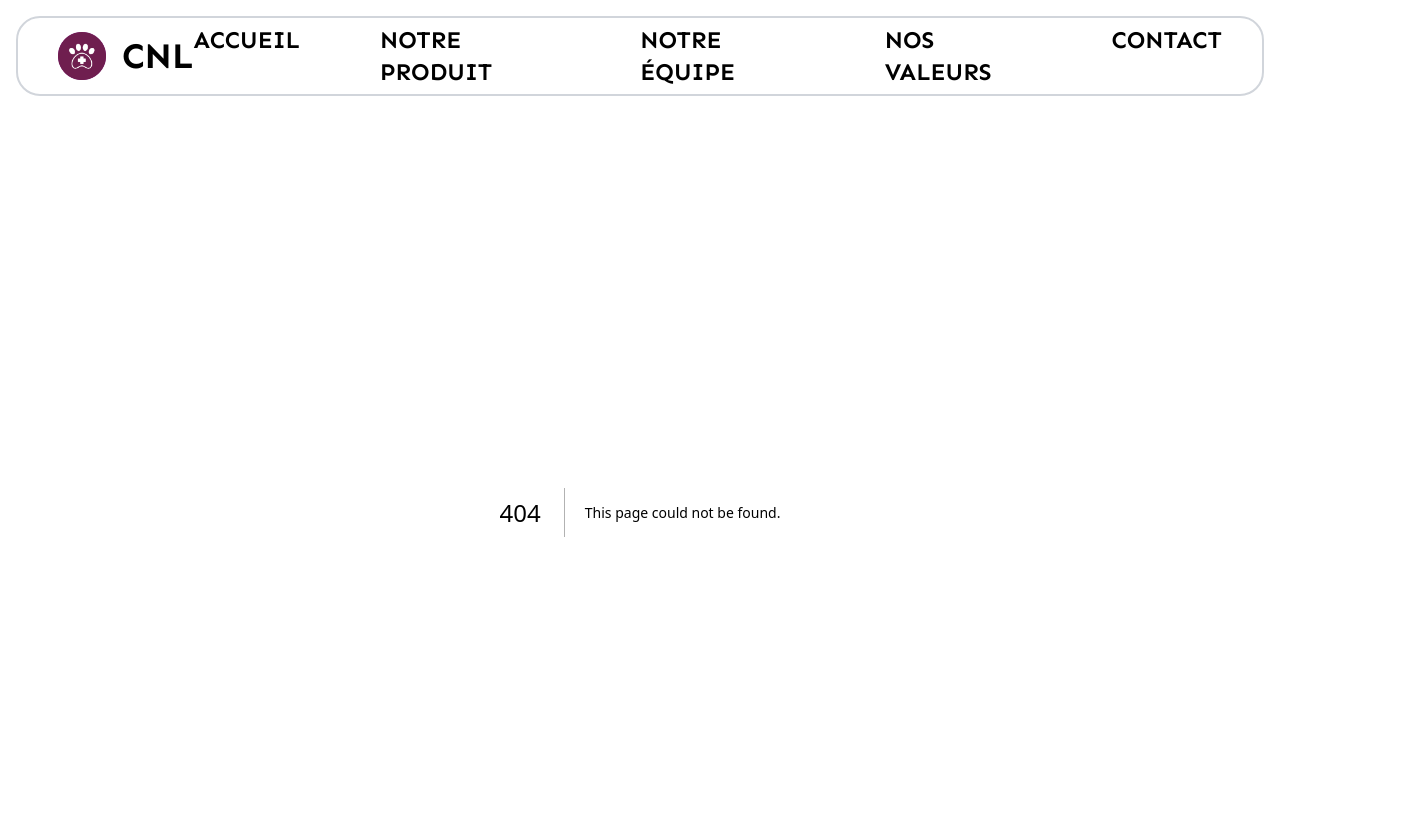
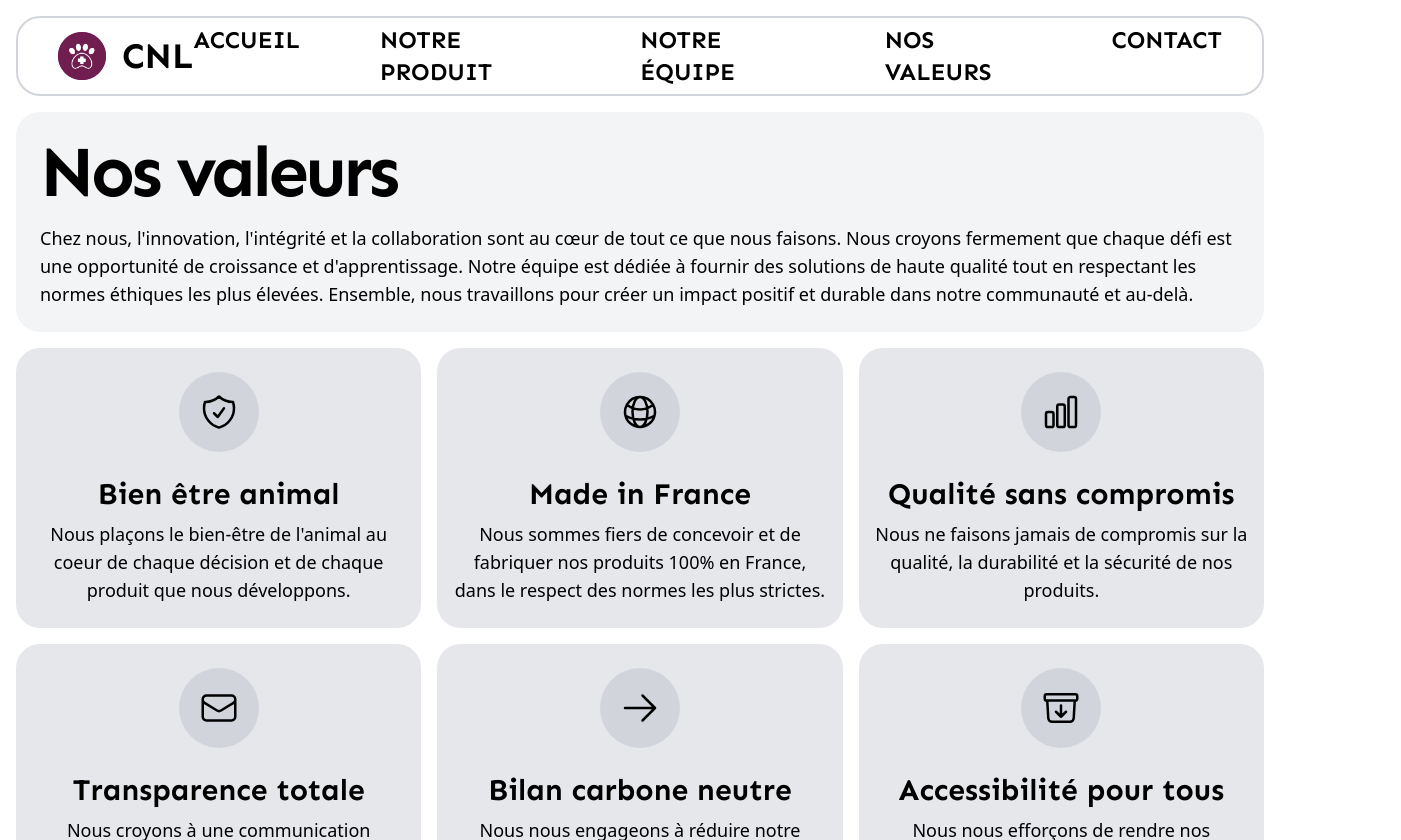
Before and after one commit to nderousseaux/cnl, a Next.js app: page /valeurs in a window 1280 px wide. Before the commit this address had no page. Shown: the top 840 px of the page, 1401 px wide, since content can reach past the window. Built offline with nearby package versions, Linux system fonts and the light colour scheme.

Commit message:
✨ feat: contact page

```diff
--- /dev/null
+++ b/src/app/contact/page.tsx
@@ -0,0 +1,62 @@
+import Image from 'next/image';
+import Link from 'next/link';
+
+import { emphasisFont } from '@/src/ui/fonts';
+import { ArrowRightIcon, EnvelopeIcon, GlobeAltIcon, ShieldCheckIcon, ChartBarIcon, ArchiveBoxArrowDownIcon } from '@heroicons/react/24/outline';
+
+export default function Page() {
+  return (
+    <main className="flex justify-center h-screen font-sans">
+      <div className="w-full flex flex-col">
+        <section className="col-span-2 row-span-2 bg-gray-100 p-6 rounded-3xl flex flex-col justify-between mb-4">
+          <h2 className={`text-7xl font-bold ${emphasisFont.className} tracking-tighter mb-4`}>Nous contacter</h2>
+
+          <form className="flex flex-col gap-4">
+            <input type="text" placeholder="Nom" className="p-4 rounded-3xl w-full" />
+            <input type="email" placeholder="Email" className="p-4 rounded-3xl w-full" />
+            <input type="text" placeholder="Sujet" className="p-4 rounded-3xl w-full" />
+            <textarea placeholder="Message" className="p-4 rounded-3xl w-82" />
+            <button type="submit" className="bg-black text-white p-4 rounded-3xl w-full">Envoyer</button>
+          </form>
+        </section>
+        <section className="col-span-2 row-span-2 bg-gray-100 p-6 rounded-3xl flex justify-between mb-4 gap-4">
+          <section className="flex-1 bg-gray-200 p-4 py-6 rounded-3xl relative flex flex-col items-center gap-2">
+            <div className="flex items-center justify-center w-20 h-20 bg-gray-300 rounded-full">
+              <ArchiveBoxArrowDownIcon className="w-10 h-10" />
+            </div>
+            <h2 className={`text-3xl font-bold ${emphasisFont.className} mt-4`}>
+              Chat en direct
+            </h2>
+            <p className="text-lg text-center">
+              Notre équipe est disponible en ligne du lundi au vendredi de 9h à 18h pour répondre à toutes vos questions.
+            </p>
+          </section>
+          <section className="flex-1 bg-gray-200 p-4 py-6 rounded-3xl relative flex flex-col items-center gap-2">
+            <div className="flex items-center justify-center w-20 h-20 bg-gray-300 rounded-full">
+              <EnvelopeIcon className="w-10 h-10" />
+            </div>
+            <h2 className={`text-3xl font-bold ${emphasisFont.className} mt-4`}>
+              Email
+            </h2>
+            <p className="text-lg text-center">
+              Envoyez nous un email à l'adresse suivante : <a href="mailto:nohann.derousseauxlebert@gmail.com" className="underline">
+              nohann.derousseauxlebert@gmail.com
+              </a>
+            </p>
+          </section>
+          <section className="flex-1 bg-gray-200 p-4 py-6 rounded-3xl relative flex flex-col items-center gap-2">
+            <div className="flex items-center justify-center w-20 h-20 bg-gray-300 rounded-full">
+              <ArrowRightIcon className="w-10 h-10" />
+            </div>
+            <h2 className={`text-3xl font-bold ${emphasisFont.className} mt-4`}>
+              Addresse
+            </h2>
+            <p className="text-lg text-center">
+              12 rue de la Bouloie 25000 Besançon, France
+            </p>
+          </section>
+        </section>
+      </div>
+    </main>
+  );
+}
--- /dev/null
+++ b/src/app/valeurs/page.tsx
@@ -0,0 +1,91 @@
+import Image from 'next/image';
+import Link from 'next/link';
+
+import { emphasisFont } from '@/src/ui/fonts';
+import { ArrowRightIcon, EnvelopeIcon, GlobeAltIcon, ShieldCheckIcon, ChartBarIcon, ArchiveBoxArrowDownIcon } from '@heroicons/react/24/outline';
+
+export default function Page() {
+  const data = [
+    {
+      icon: <ShieldCheckIcon className="w-10 h-10" />,
+      title: "Bien être animal",
+      description: "Nous plaçons le bien-être de l'animal au coeur de chaque décision et de chaque produit que nous développons."
+    },
+    {
+      icon: <GlobeAltIcon className="w-10 h-10" />,
+      title: "Made in France",
+      description: "Nous sommes fiers de concevoir et de fabriquer nos produits 100% en France, dans le respect des normes les plus strictes."
+    },
+    {
+      icon: <ChartBarIcon className="w-10 h-10" />,
+      title: "Qualité sans compromis",
+      description: "Nous ne faisons jamais de compromis sur la qualité, la durabilité et la sécurité de nos produits."
+    },
+    {
+      icon: <EnvelopeIcon className="w-10 h-10" />,
+      title: "Transparence totale",
+      description: "Nous croyons à une communication honnête et transparente avec nos clients, nos partenaires et nos employés."
+    },
+    {
+      icon: <ArrowRightIcon className="w-10 h-10" />,
+      title: "Bilan carbone neutre",
+      description: "Nous nous engageons à réduire notre empreinte carbone et à compenser les émissions de CO2 de nos activités."
+    },
+    {
+      icon: <ArchiveBoxArrowDownIcon className="w-10 h-10" />,
+      title: "Accessibilité pour tous",
+      description: "Nous nous efforçons de rendre nos produits accessibles au plus grand nombre de propriétaires d'animaux."
+    }
+  ]
+
+  return (
+    <main className="flex justify-center h-screen font-sans">
+      <div className="w-full flex flex-col">
+        <section className="col-span-2 row-span-2 bg-gray-100 p-6 rounded-3xl flex flex-col justify-between mb-4">
+          <h2 className={`text-7xl font-bold ${emphasisFont.className} tracking-tighter mb-4`}>Nos valeurs</h2>
+          <p className="text-lg">
+          Chez nous, l'innovation, l'intégrité et la collaboration sont au cœur de tout ce que nous faisons. Nous croyons fermement que chaque défi est une opportunité de croissance et d'apprentissage. Notre équipe est dédiée à fournir des solutions de haute qualité tout en respectant les normes éthiques les plus élevées. Ensemble, nous travaillons pour créer un impact positif et durable dans notre communauté et au-delà.
+          </p>
+        </section>
+        <div className="grid grid-cols-1 md:grid-cols-2 xl:grid-cols-3 gap-4 w-full pb-4">
+          {data.map((valeur, index) => (
+            <section className="col-span-1 row-span-1 bg-gray-200 p-4 py-6 rounded-3xl relative flex flex-col items-center gap-2" key={index}>
+                <div className="flex items-center justify-center w-20 h-20 bg-gray-300 rounded-full">
+                  {valeur.icon}
+                </div>
+                <h2 className={`text-3xl font-bold ${emphasisFont.className} mt-4`}>
+                  {valeur.title}
+                </h2>
+                <p className="text-lg text-center">
+                  {valeur.description}
+                </p>
+            </section>
+          ))}
+        </div>
+        <section className="col-span-2 row-span-2 bg-gray-100 p-6 rounded-3xl flex justify-between mb-4 gap-40">
+          <div className="flex flex-col gap-4 text-left text-xl pb-4 ">
+            <h2 className={`text-7xl font-bold ${emphasisFont.className} tracking-tighter mb-4`}>Nos engagement envers les animaux et la planète</h2>
+            <p className="text-lg">
+              Chaque année, nous consacrons 5% de nos bénéfices à des associations de protection animale et des initiatives environnementales. Nous croyons fermement que notre responsabilité va au-delà de nos produits.
+            </p>
+            <p className="text-lg">
+              Notre équipe participe régulièrment à des actions de bénévolat dans des refuges et des centres de sauvetage d'animaux. C'est notre façon de rester connectés à notre mission première : améliorer la vie des animaux.
+            </p>
+            <div className="h-full"/>
+
+            <Link href="/contact" className="w-80 h-14 rounded-full flex items-center justify-between border-white border-2 pl-4 p-1 bg-black">
+              <p className={`text-white uppercase ${emphasisFont.className} text-2xl font-bold`}>
+                Nos actions
+              </p>
+              <div className="bg-white rounded-full flex items-center justify-center aspect-square h-full">
+                <EnvelopeIcon className="w-6 h-6 text-black" />
+              </div>
+            </Link>
+          </div>
+          <Image src="/assets/ecology.jpg" alt="Values" width={800} height={400} className="rounded-3xl" />
+
+        </section>
+      </div>
+    </main>
+  );
+}
```
Also changed, not shown: public/assets/ecology.jpg (added).
